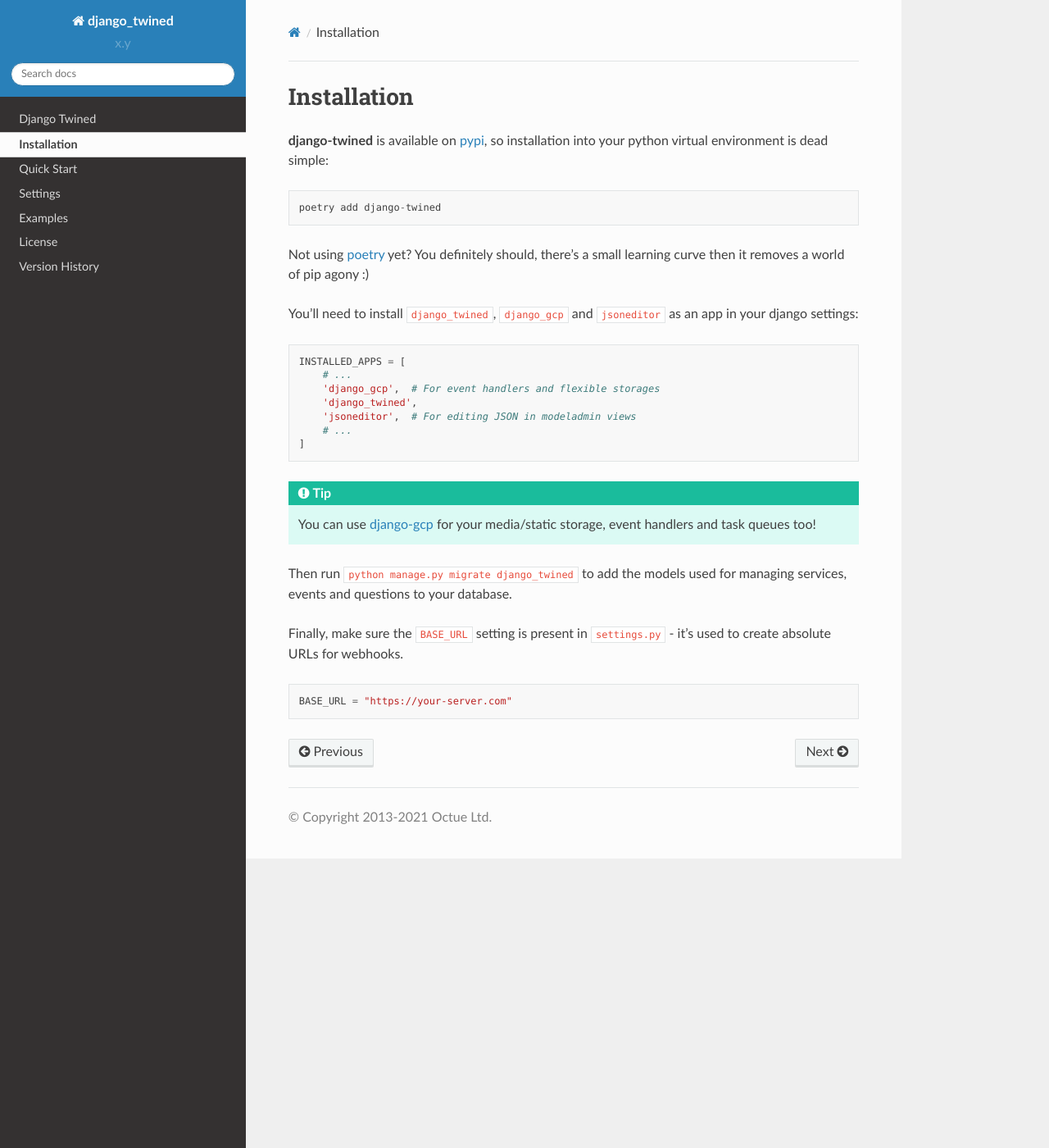
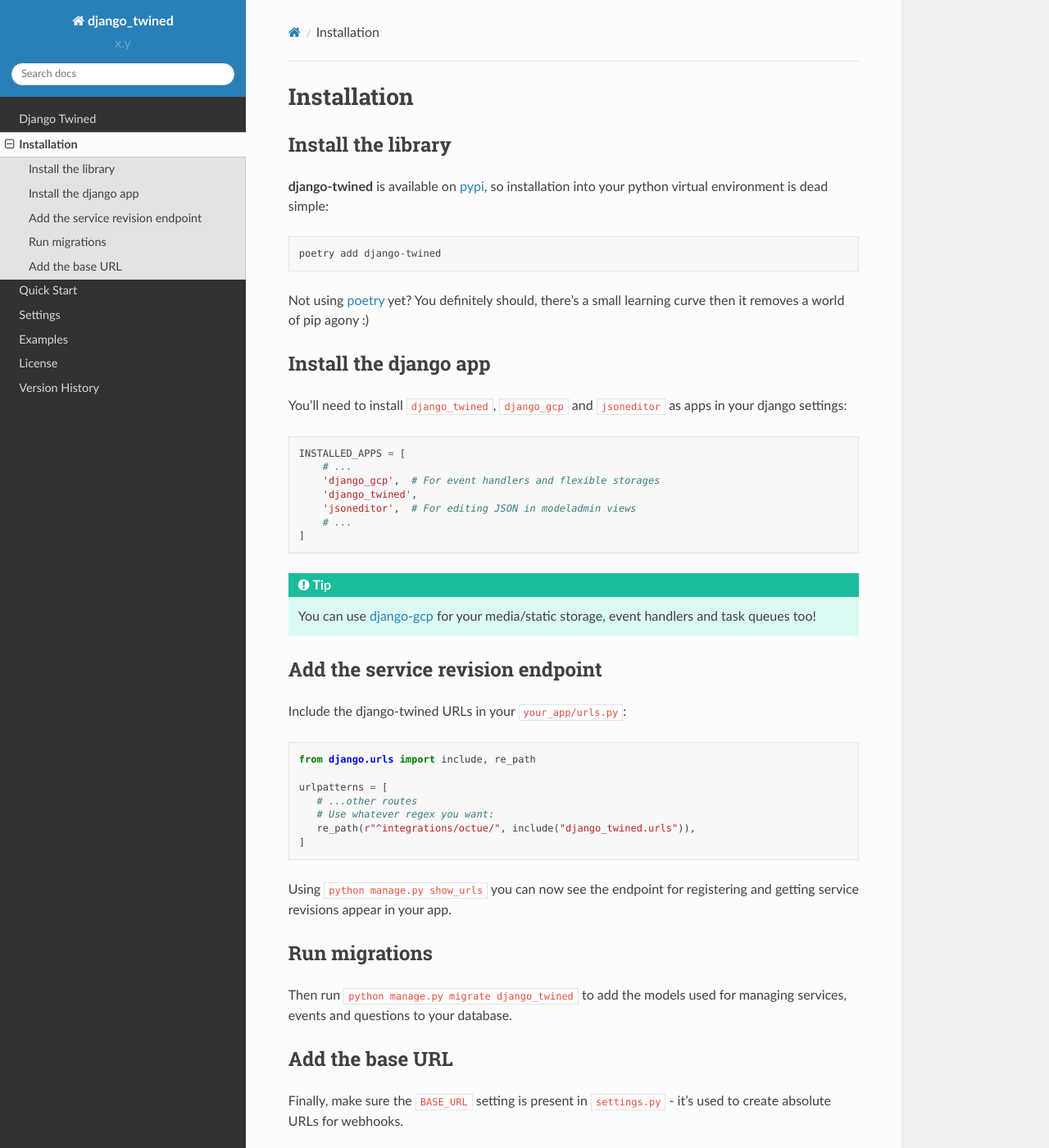
Before and after one commit to octue/django-twined, a Sphinx documentation site: the page built from docs/source/installation.rst, in a window 1280 px wide and 1400 px high. Shown: the whole window at 82% size. Built offline with Sphinx 7.4.7 and the Read the Docs theme 2.0.0, drawn with Linux system fonts in a browser that asks for light colours.

Commit message:
DOC: Add endpoint instructions to docs

```diff
--- a/docs/source/installation.rst
+++ b/docs/source/installation.rst
@@ -4,6 +4,8 @@
 Installation
 ============
 
+Install the library
+-------------------
 **django-twined** is available on `pypi <https://pypi.org/>`_, so installation into your python virtual environment is dead
 simple:
 
@@ -13,7 +15,9 @@
 
 Not using `poetry <https://python-poetry.org/>`_  yet? You definitely should, there's a small learning curve then it removes a world of pip agony :)
 
-You'll need to install ``django_twined``, ``django_gcp`` and ``jsoneditor`` as an app in your django settings:
+Install the django app
+----------------------
+You'll need to install ``django_twined``, ``django_gcp`` and ``jsoneditor`` as apps in your django settings:
 
 .. code-block:: py
 
@@ -28,8 +32,28 @@
 .. tip::
     You can use `django-gcp <https://django-gcp.readthedocs.io/en/latest/>`_ for your media/static storage, event handlers and task queues too!
 
+Add the service revision endpoint
+---------------------------------
+Include the django-twined URLs in your ``your_app/urls.py``:
+
+.. code-block:: python
+
+   from django.urls import include, re_path
+
+   urlpatterns = [
+      # ...other routes
+      # Use whatever regex you want:
+      re_path(r"^integrations/octue/", include("django_twined.urls")),
+   ]
+
+Using ``python manage.py show_urls`` you can now see the endpoint for registering and getting service revisions appear in your app.
+
+Run migrations
+--------------
 Then run ``python manage.py migrate django_twined`` to add the models used for managing services, events and questions to your database.
 
+Add the base URL
+----------------
 Finally, make sure the ``BASE_URL`` setting is present in ``settings.py`` - it's used to create absolute URLs for webhooks.
 
 .. code-block:: py
```
